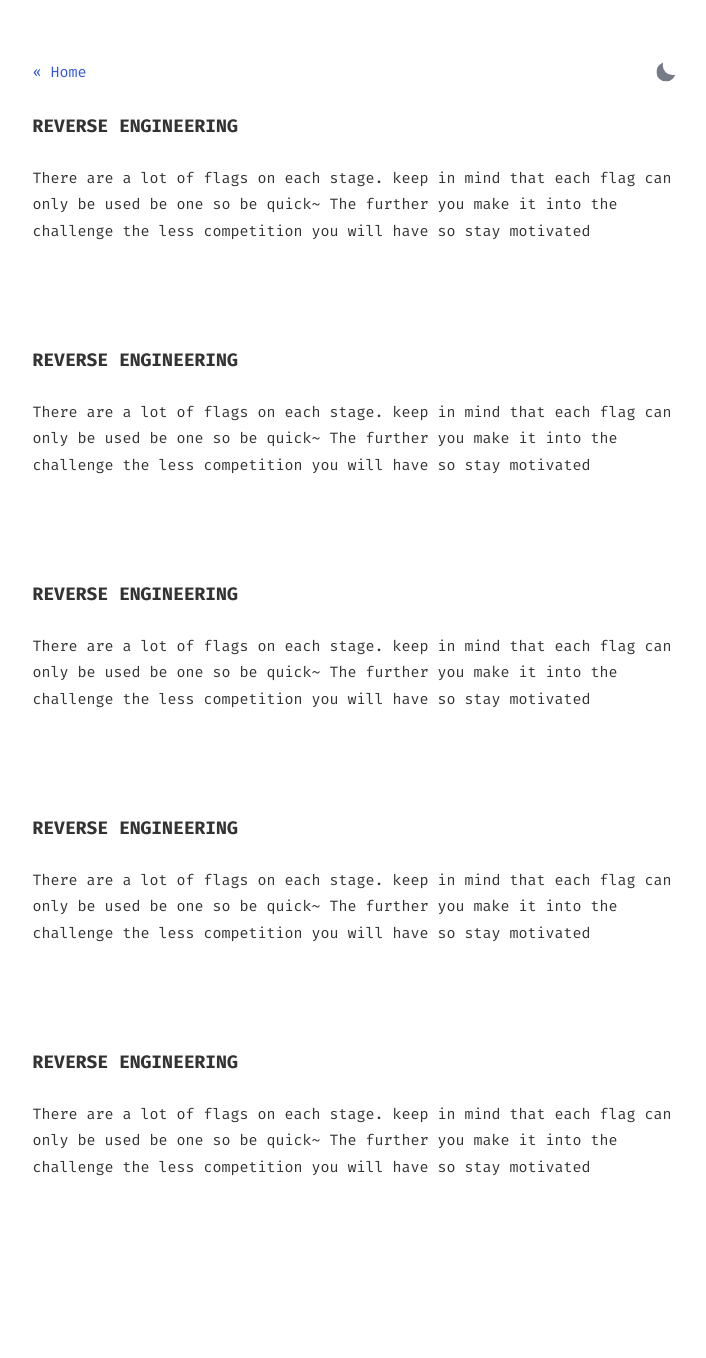
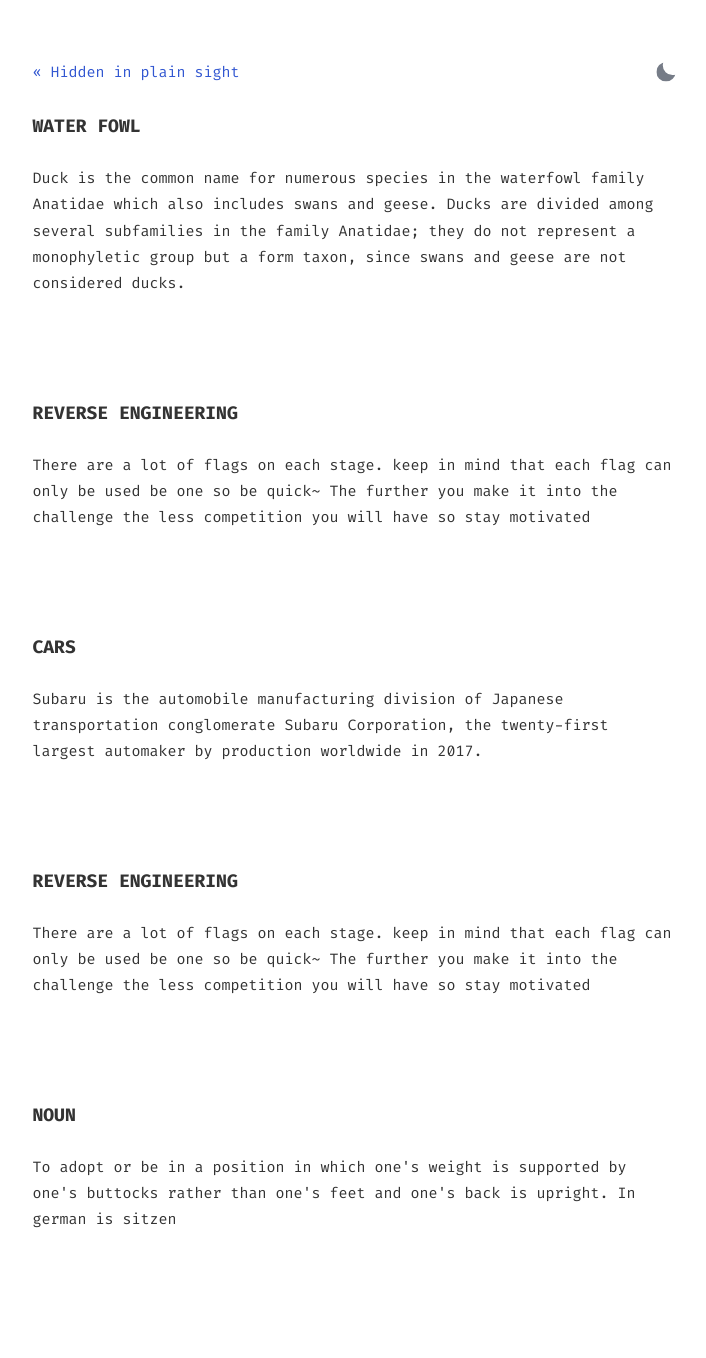
Before and after one commit to Jockky-dev/violet-rabbit-v2, a Jekyll site: the page built from about.html, in a window 1280 px wide. Shown: the whole page, without its empty margins (285-991 px from the left). Built offline with Jekyll 4.4.1, drawn with Linux system fonts in a browser that asks for light colours; before the commit the page ends 1306 px from its top, so only the background shows below that.

Commit message:
Update about.html

```diff
--- a/about.html
+++ b/about.html
@@ -3,16 +3,19 @@ layout: default
 ---
 <section id="intro">
   <div class="flex-row-between">
-    <a href="{{ site.baseurl }}/">« Home</a>
+    <a href="{{ site.baseurl }}/">« Hidden in plain sight</a>
     <button title="Change theme" id="theme-toggle" onclick="modeSwitcher()">
             <div></div>
         </button>
     </div>
     <br>
-        <h1>Reverse  Engineering</h1>
+        <h1>Water fowl</h1>
     <div class="bio">
-            There are a lot of flags on each stage. keep in mind that each flag can only be used be one so be quick~
-            The further you make it into the challenge the less competition you will have so stay motivated
+            Duck is the common name for numerous species in the waterfowl family
+            Anatidae which also includes swans and geese.
+            Ducks are divided among several subfamilies in the family Anatidae;
+            they do not represent a monophyletic group but a form taxon,
+            since swans and geese are not considered ducks.
         </p>
     </div>
     <br>
@@ -23,10 +26,10 @@ layout: default
         </p>
     </div>
     <br>
-       <h1>Reverse  Engineering</h1>
+       <h1>Cars</h1>
     <div class="bio">
-            There are a lot of flags on each stage. keep in mind that each flag can only be used be one so be quick~
-            The further you make it into the challenge the less competition you will have so stay motivated
+            Subaru is the automobile manufacturing division of Japanese transportation conglomerate Subaru Corporation,
+            the twenty-first largest automaker by production worldwide in 2017.
         </p>
     </div>
     <br>
@@ -36,10 +39,10 @@ layout: default
             The further you make it into the challenge the less competition you will have so stay motivated
         </p>
     </div><br>
-       <h1>Reverse  Engineering</h1>
+       <h1>Noun</h1>
     <div class="bio">
-            There are a lot of flags on each stage. keep in mind that each flag can only be used be one so be quick~
-            The further you make it into the challenge the less competition you will have so stay motivated
+            To adopt or be in a position in which one's weight is supported by one's buttocks
+            rather than one's feet and one's back is upright. In german is sitzen
         </p>
     </div>
 
```
